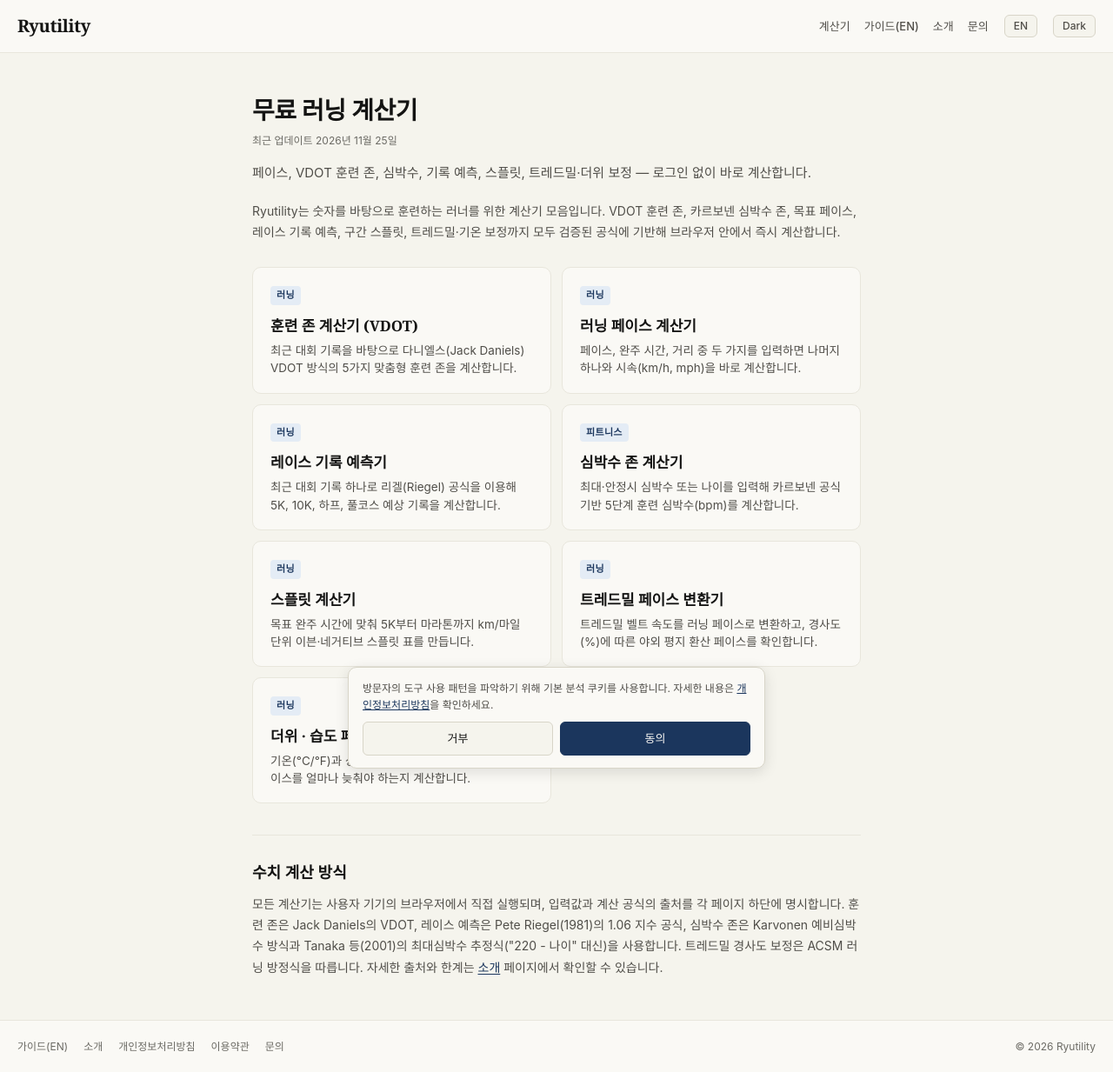
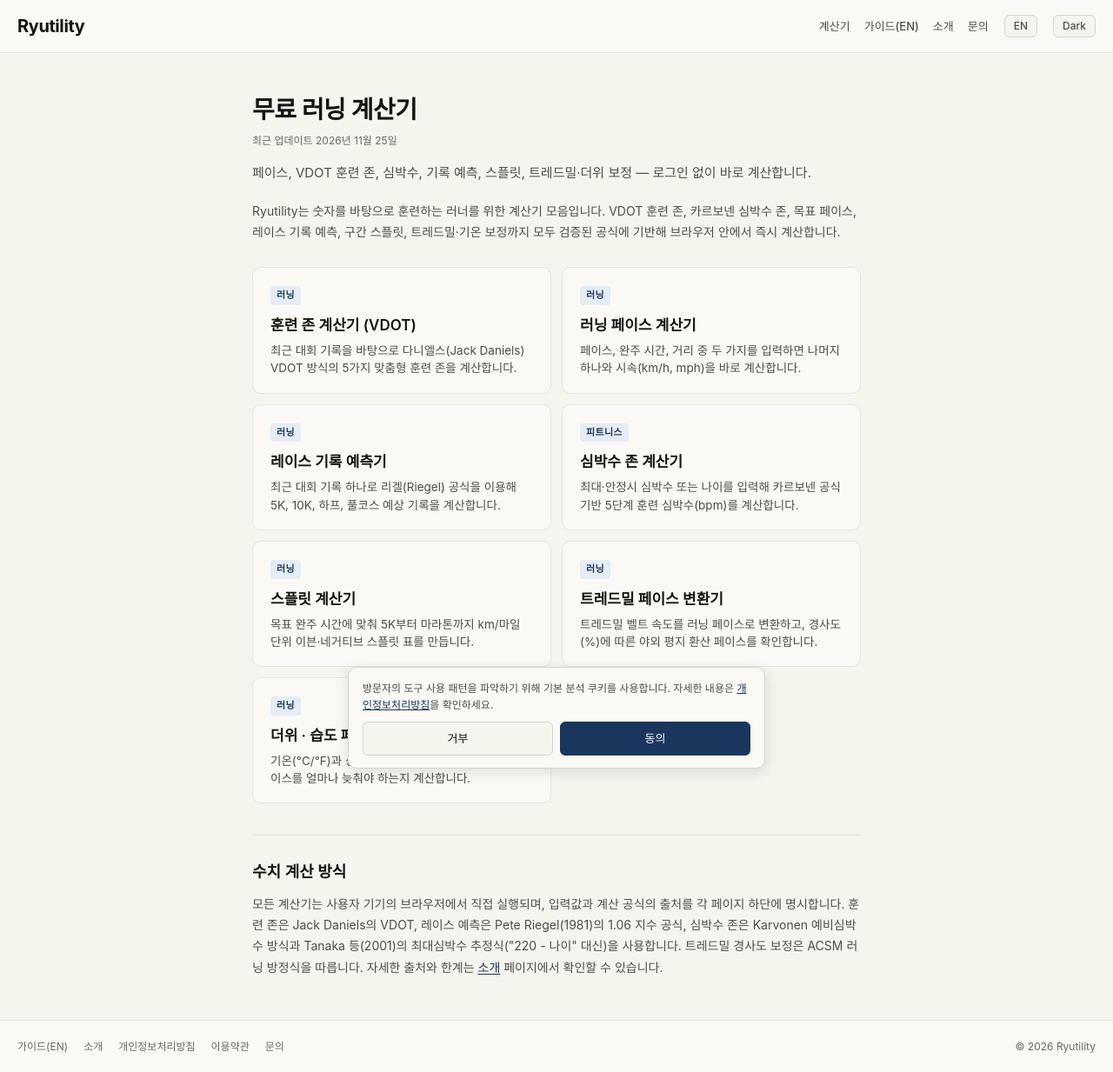
Before and after one commit to jasonpa/ryutility, a Jekyll site: the page built from ko/index.html, in a window 1280 px wide. Shown: the whole page at 87% size. Built offline with Jekyll 4.4.1, drawn with Linux system fonts in a browser that asks for light colours; some web fonts are replaced.

Commit message:
feat(i18n): load Pretendard web font for Korean pages

```diff
--- a/_includes/head-meta.html
+++ b/_includes/head-meta.html
@@ -14,6 +14,9 @@
   <link rel="alternate" hreflang="ko" href="{{ '/ko' | append: page.url | absolute_url }}">
   <link rel="alternate" hreflang="x-default" href="{{ page.url | absolute_url }}">
 {% endif %}
+{% if page.lang == 'ko' %}
+<link rel="stylesheet" href="https://cdn.jsdelivr.net/gh/fonts-archive/Pretendard/Pretendard.css" type="text/css">
+{% endif %}
 <link rel="icon" type="image/svg+xml" href="{{ '/assets/favicon.svg' | relative_url }}">
 <meta property="og:type" content="website">
 <meta property="og:site_name" content="{{ site.title }}">
--- a/assets/css/site.css
+++ b/assets/css/site.css
@@ -14,6 +14,10 @@
   --accent-tint-soft: #EEF2F7;
   --font-serif: Charter, 'Bitstream Charter', 'Sitka Text', Cambria, Georgia, 'Noto Serif KR', 'Apple SD Gothic Neo', 'Malgun Gothic', serif;
   --font-sans: 'Pretendard', -apple-system, BlinkMacSystemFont, 'Apple SD Gothic Neo', 'Noto Sans KR', 'Malgun Gothic', 'Segoe UI', Roboto, sans-serif;
+}
+html[lang="ko"] {
+  --font-serif: 'Pretendard', -apple-system, BlinkMacSystemFont, 'Apple SD Gothic Neo', 'Malgun Gothic', sans-serif;
+  --font-sans: 'Pretendard', -apple-system, BlinkMacSystemFont, 'Apple SD Gothic Neo', 'Malgun Gothic', 'Segoe UI', Roboto, sans-serif;
 }
 [data-theme="dark"] {
   --bg: #141413;
```
